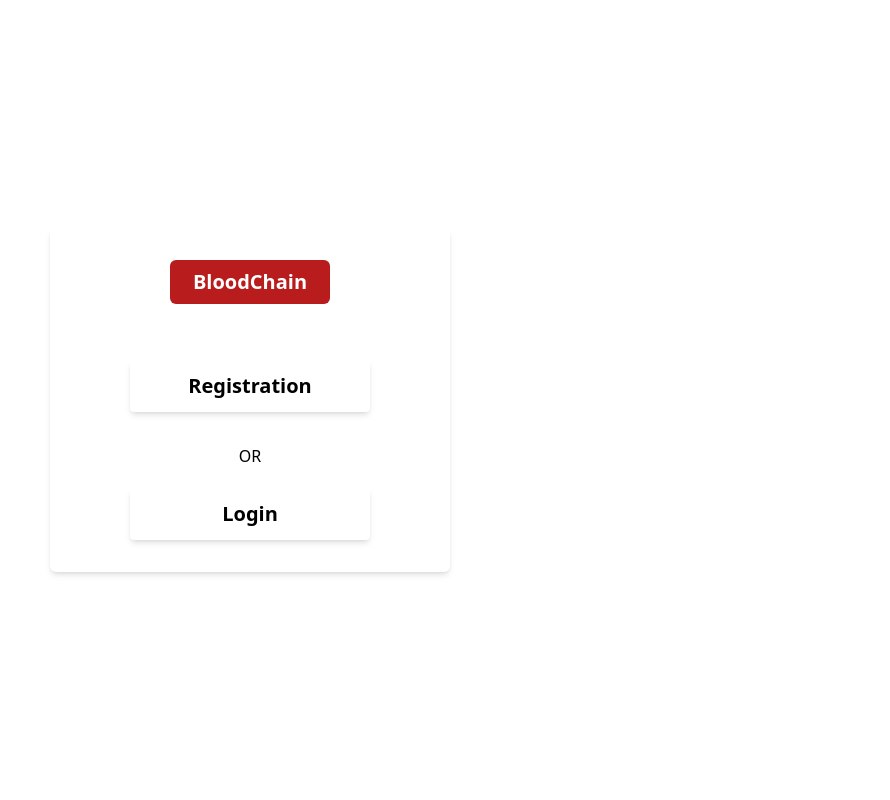
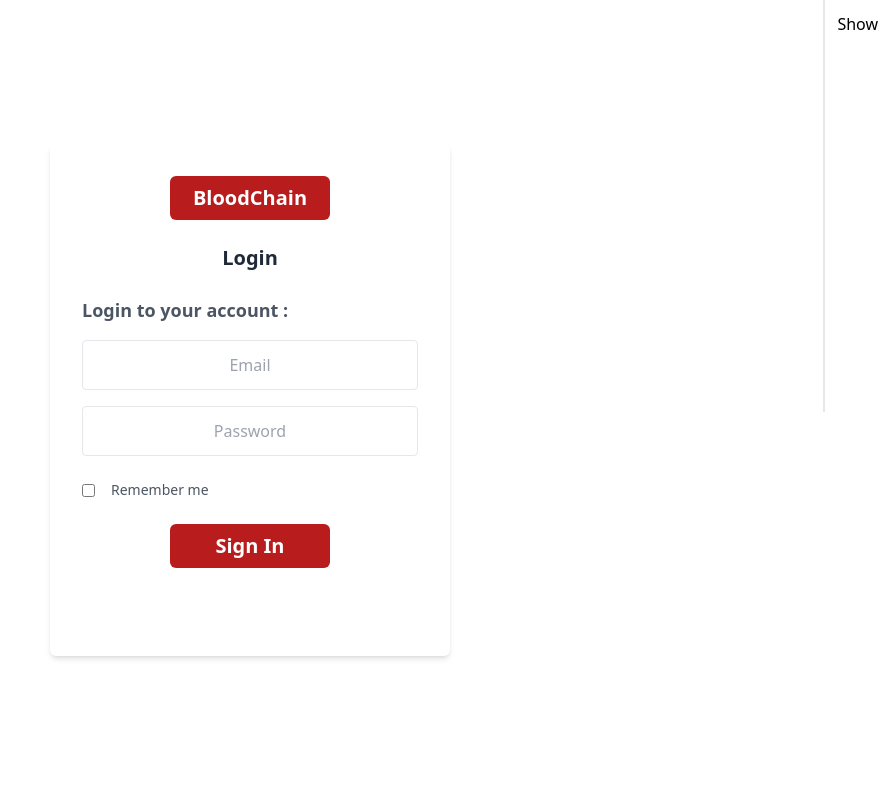
Before and after one commit to thisha-me/blood-chain-frontend, a React (Create React App) app: page /signin in a window 1280 px wide. Shown: the top 800 px of the page, without its empty margins (390-1280 px from the left). Built offline with nearby package versions, Linux system fonts and the light colour scheme.

Commit message:
Login page
modify loging page with new new feature.

```diff
--- a/src/Pages/Login.js
+++ b/src/Pages/Login.js
@@ -1,6 +1,12 @@
-import React from "react";
+import React, { useState } from "react";
 
 const Login = () => {
+  const [showPass , setShowPass] = useState(false);
+
+  const visiblePassword = ( ) => {
+    setShowPass(!showPass);
+  };
+
   return (
     <div className="min-h-screen flex flex-col items-center justify-center">
       <div className="p-8 bg-white rounded-md shadow-md"
@@ -30,7 +36,17 @@ const Login = () => {
           <input className="border mb-4 text-center bg-white  text-black  py-3 rounded w-90  text-1xl"
                  type="password"
                  name="password"
-                 placeholder="Password"/>
+                 placeholder="Password"
+          />
+
+          <button
+              type="button"
+              className="absolute top-6 transform -translate-y-1/2 right-3 border-s-2 pl-3"
+              onClick={visiblePassword}
+              style={{ bottom: "0" }}
+            >
+              {showPass ? "Hide" : "Show"}
+          </button>
 
       {/* checkbox */}
           <div className="flex items-center mb-4">
--- a/src/index.js
+++ b/src/index.js
@@ -10,7 +10,7 @@ import Login from './Pages/Login';
 const root = ReactDOM.createRoot(document.getElementById('root'));
 root.render(
   <React.StrictMode>
-    <LoginForm/>
+
     <Login/>
   </React.StrictMode>
 );
--- a/src/output.css
+++ b/src/output.css
@@ -535,6 +535,22 @@ video {
   --tw-backdrop-sepia:  ;
 }
 
+.absolute {
+  position: absolute;
+}
+
+.relative {
+  position: relative;
+}
+
+.right-3 {
+  right: 0.75rem;
+}
+
+.top-1\/3 {
+  top: 33.333333%;
+}
+
 .mx-auto {
   margin-left: auto;
   margin-right: auto;
@@ -568,6 +584,19 @@ video {
   width: 15rem;
 }
 
+.w-full {
+  width: 100%;
+}
+
+.-translate-y-1\/2 {
+  --tw-translate-y: -50%;
+  transform: translate(var(--tw-translate-x), var(--tw-translate-y)) rotate(var(--tw-rotate)) skewX(var(--tw-skew-x)) skewY(var(--tw-skew-y)) scaleX(var(--tw-scale-x)) scaleY(var(--tw-scale-y));
+}
+
+.transform {
+  transform: translate(var(--tw-translate-x), var(--tw-translate-y)) rotate(var(--tw-rotate)) skewX(var(--tw-skew-x)) skewY(var(--tw-skew-y)) scaleX(var(--tw-scale-x)) scaleY(var(--tw-scale-y));
+}
+
 .flex-col {
   flex-direction: column;
 }
@@ -598,6 +627,15 @@ video {
   border-width: 1px;
 }
 
+.border-2 {
+  border-width: 2px;
+}
+
+.border-gray-400 {
+  --tw-border-opacity: 1;
+  border-color: rgb(156 163 175 / var(--tw-border-opacity));
+}
+
 .bg-red-700 {
   --tw-bg-opacity: 1;
   background-color: rgb(185 28 28 / var(--tw-bg-opacity));
@@ -614,6 +652,16 @@ video {
 
 .p-8 {
   padding: 2rem;
+}
+
+.px-4 {
+  padding-left: 1rem;
+  padding-right: 1rem;
+}
+
+.py-2 {
+  padding-top: 0.5rem;
+  padding-bottom: 0.5rem;
 }
 
 .py-3 {
@@ -682,3 +730,8 @@ video {
   --tw-bg-opacity: 1;
   background-color: rgb(185 28 28 / var(--tw-bg-opacity));
 }
+
+.hover\:bg-white:hover {
+  --tw-bg-opacity: 1;
+  background-color: rgb(255 255 255 / var(--tw-bg-opacity));
+}
```
